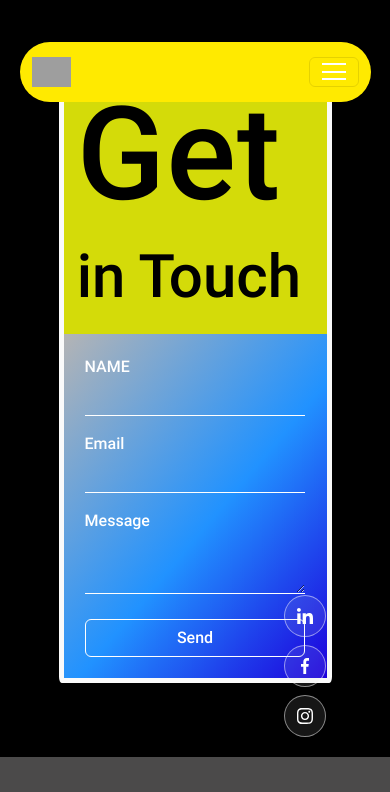
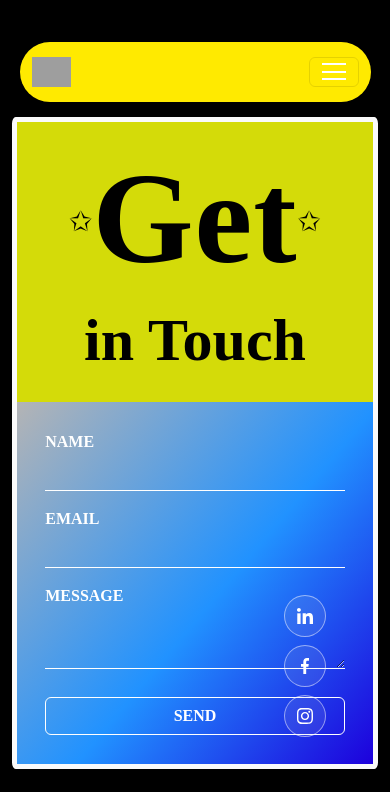
Before and after one commit to roshnn74/frontend, a React (Create React App) app: page /contactUs in a window 390 px wide. Shown: the top 792 px of the page. Built offline with nearby package versions, Linux system fonts and the light colour scheme; grey boxes are pictures that could not be loaded; a web font is replaced by a local one.

Commit message:
contactus made responsive & functional .env added

```diff
--- a/src/App.css
+++ b/src/App.css
@@ -1428,8 +1428,14 @@ h1 {
     background-color: #d4db09;
     font-size: 100px;
 
+    font-family: 'Grotesque Black';
 
     /* background-size: cover; */
+
+    display: flex;
+    justify-content: center;
+    flex-direction: column;
+    align-items: center;
 
   }
 
@@ -1446,6 +1452,10 @@ h1 {
     /* box-shadow: rgba(0, 0, 0, 0.16) 0px 3px 6px, rgba(0, 0, 0, 0.23) 0px 3px 6px; */
     /* background-color: #858585; */
 
+  }
+  .contactus .a2 label,.contactus .a2 .btn{
+    font-family: 'Grotesque';
+    font-size: 1.1rem;
   }
 
   .contactus .form-control{
@@ -1562,3 +1572,15 @@ h1 {
     left: 66%;
     top: 62%;
   }
+
+  @media screen and (max-width:600px) {
+    .contactus .a0{
+      margin: 20% 3%;
+    }
+    .contactus .a2 label,.contactus .a2 .btn{
+      font-family: 'Grotesque';
+      font-size: 1rem;
+    }
+
+
+  }
--- a/src/pages/ContactUs.js
+++ b/src/pages/ContactUs.js
@@ -1,44 +1,61 @@
-import React from 'react'
+import React, { useRef, useState } from 'react'
 import { Col, Container, Row } from 'react-bootstrap';
 
 
 const ContactUs = () => {
-  const [formStatus, setFormStatus] = React.useState('Send')
+  const [formStatus, setFormStatus] = React.useState('SEND')
+  let scriptUrl = process.env.REACT_APP_SCRIPT_URL;
+  const formRef = useRef(null);
   const onSubmit = (e) => {
     e.preventDefault()
     setFormStatus('Submitting...')
-    const { name, email, message } = e.target.elements
-    let conFom = {
-      name: name.value,
-      email: email.value,
-      message: message.value,
-    }
-    console.log(conFom)
+    fetch(scriptUrl, {
+      method: 'POST',
+      body: new FormData(formRef.current)
+    }).then(res => {
+      e.target.reset()
+      setFormStatus('Send')
+      console.log("SUCCESSFULLY SUBMITTED")
+    })
+      .catch((err) => {
+        console.log(err);
+      })
+    // const { name, email, message } = e.target.elements
+    // let conFom = {
+    //   name: name.value,
+    //   email: email.value,
+    //   message: message.value,
+    // }
+    // console.log(conFom)
   }
   return (
     <div className="contactus">
       <Row className="a0">
 
         <Col className="a1 " lg={12} xl={4} sm={12}>
+          <div className='d-flex align-items-center justify-content-center'>
+          <span className='a10 fs-1'>✩</span>
           <h1 className='a11'>Get</h1>
+          <span className='a10 fs-1'>✩</span>
+          </div>
           <h3 className='a12'>in Touch</h3>
 
         </Col>
         <Col className="a2 " lg={12} xl={8} sm={12}>
 
-      <form onSubmit={onSubmit}>
+          <form ref={formRef} onSubmit={onSubmit}>
 
             <div className="mb-3">
               <label>NAME </label>
-          <input className="form-control" placeholder="" type="text" id="name" required />
+              <input className="form-control" placeholder="" name='name' type="text" id="name" required />
             </div>
             <div className="mb-3">
-        <label>Email </label>
-          <input className="form-control" placeholder="" type="email" id="email" required />
+              <label>EMAIL </label>
+              <input className="form-control" placeholder="" name='email' type="email" id="email" required />
             </div>
             <div className="mb-3">
-        <label>Message </label>
-          <textarea className="form-control" placeholder="" id="message" required />
+              <label>MESSAGE </label>
+              <textarea className="form-control" placeholder="" name='message' id="message" required />
             </div>
             <button className="btn btn-light" type="submit">
               {formStatus}
```
Also changed, not shown: 2 other files (tests, documents, lock files or other folders). Lines whose indentation alone changed are shown as unchanged.
